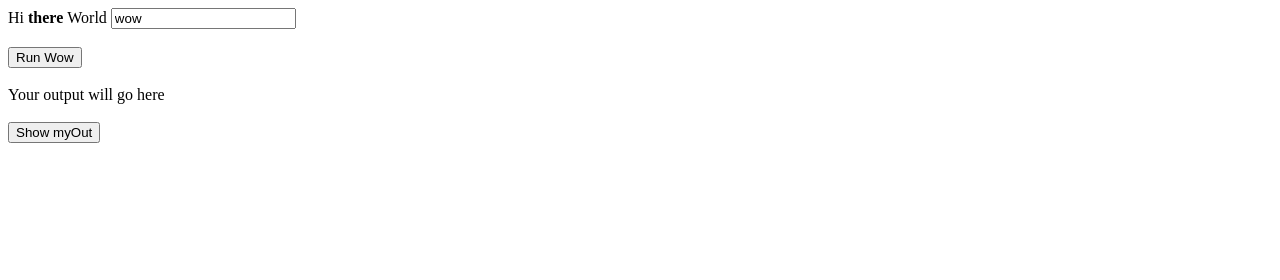
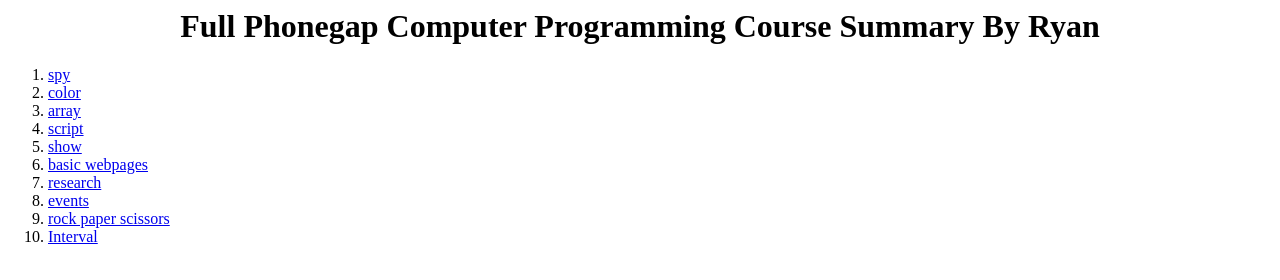
Before and after one commit to pikmin2012/t1a01-app, a website: page index.html in a window 1280 px wide. Drawn offline with Linux system fonts and the light colour scheme.

Commit message:
Update index.html

```diff
--- a/index.html
+++ b/index.html
@@ -1,19 +1,16 @@
-Hi <b> there </b> World
-<input id="inp" type=text value="wow "> <br><br>
-<input type=button value="Run Wow" onclick="{
-	myOut = document.getElementById('myArea')
-	alert(inp.value)
-	for (myCount = 1; myCount <= 10; myCount++){
-	myOut.innerHTML += '<br> '
-	myOut.innerHTML += myCount + ' '	+ inp.value
+<h2 style="font-size:45px; color:red;">  </h2> <!-- insert between this tag Teacher Help please with the file -----   -->
 
-	if((myCount == 3) || (myCount == 7)){
-		myOut.innerHTML += '<br> cool   '
-			}
-		}
-	}"> <br><br>
 
-<div id="myArea"> Your output will go here </div> <br>
-<input type=button value="Show myOut" onclick="{
-	alert('The variable myOut conatins ' + myOut.innerHTML)
-	}">
+<h1 align=center>Full Phonegap Computer Programming Course Summary By Ryan</h1>
+
+
+<ol><li><a href="spy.html">spy </a><br>
+<li><a href="T1A03-Color.html">color</a><br>
+<li><a href="array.html">array</a><br>
+<li><a href="script.html">script</a><br>
+<li><a href="show.html">show</a><br>
+<li><a href="sample.html">basic webpages</a><br>
+<li><a href="T1A07-javascript-research-ryan.html">research</a><br>
+<li><a href="x03-javascript-events.html">events </a>
+<li><a href="rps.html">rock paper scissors </a>
+<li><a href="T1A12-interval.html">Interval </a>
```
